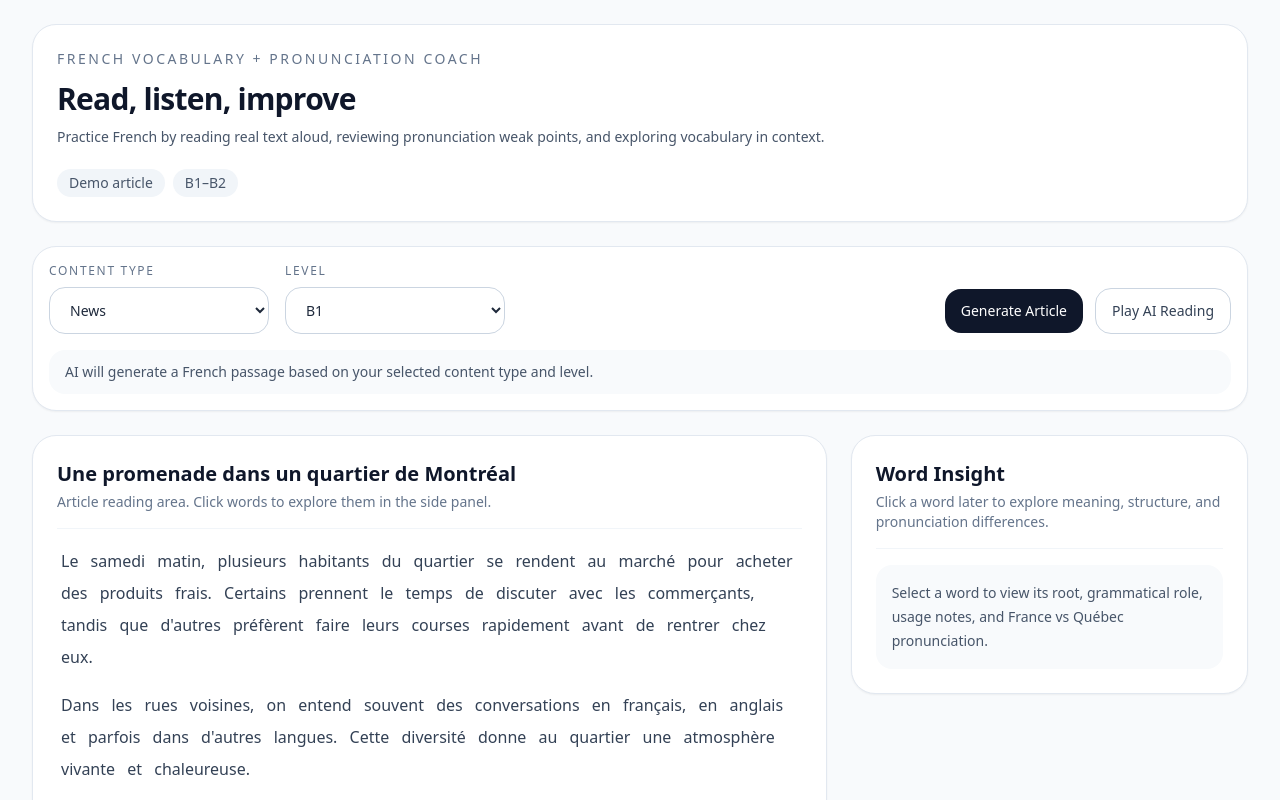
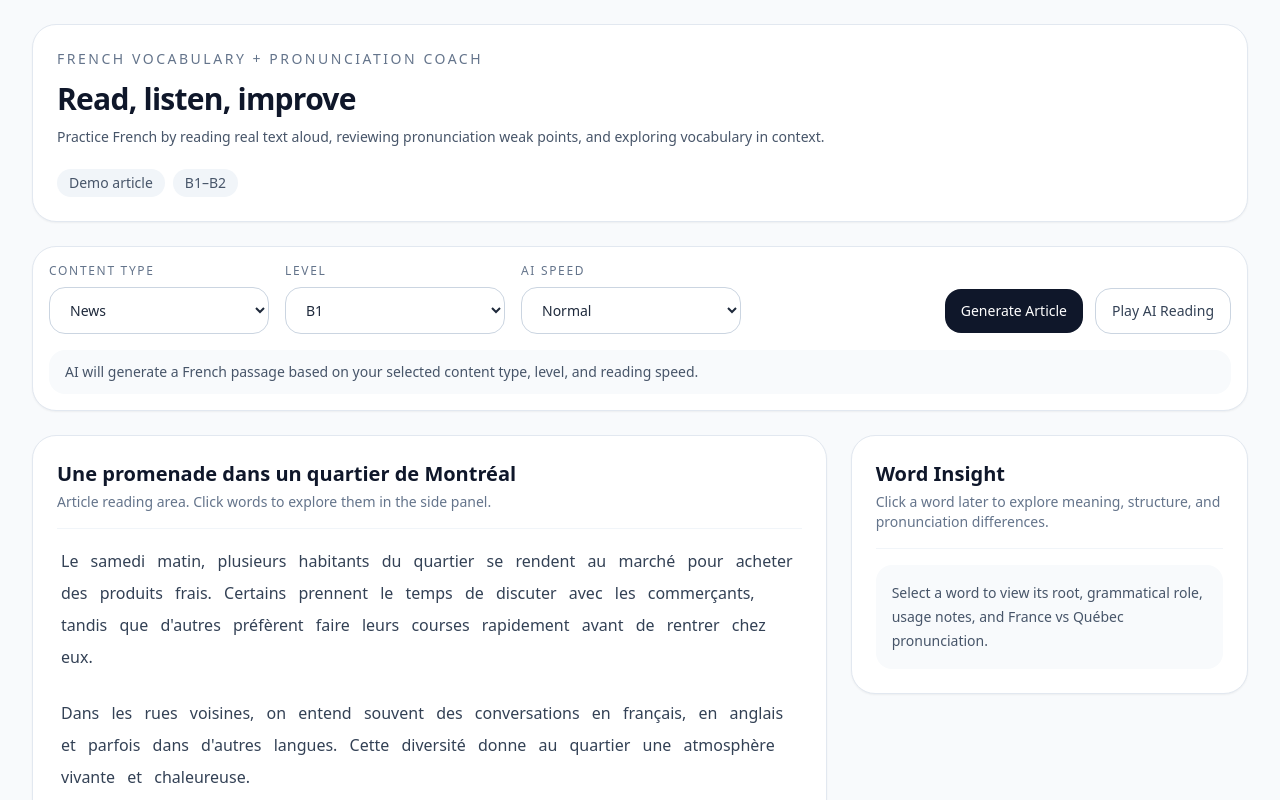
Before and after one commit to kwesimugisa-source/french-vocab-pronunciation-coach, a Next.js app: page / in a window 1280 px wide. Shown: the top 800 px of the page. Built offline with nearby package versions, Linux system fonts and the light colour scheme.

Commit message:
Add poetry mode and AI reading speed controls

```diff
--- a/app/api/generate-article/route.ts
+++ b/app/api/generate-article/route.ts
@@ -17,17 +17,22 @@ export async function POST(req: Request) {
 
     const client = new OpenAI({ apiKey });
 
-    const { contentType = "news", level = "B1" } = await req.json();
+    const {
+  contentType = "news",
+  level = "B1",
+  seed = Date.now(),
+} = await req.json();
 
     const response = await client.responses.create({
       model: "gpt-5.4-mini",
+      temperature: 0.8,
       input: [
         {
           role: "system",
           content: [
             {
               type: "input_text",
-              text: `You generate short French reading passages for learners.
+             text: `You generate short French reading passages for learners.
 
 Return only valid JSON:
 {
@@ -41,17 +46,28 @@ Rules:
 - Write in French only
 - Match CEFR level
 - Match content type
-- 3 short paragraphs
-- Natural and readable`,
-            },
-          ],
-        },
-        {
+- For non-poetry content types, write 3 short paragraphs.
+- Natural and readable.
+- If content type is "poetry", generate a short French poem, NOT an article.
+- For poetry, the "text" field MUST preserve verse formatting with line breaks.
+- Use 3 short stanzas.
+- Each stanza should have 3–4 lines.
+- Separate stanzas with a blank line.
+- Do not write paragraphs for poetry.`,
+
+    },
+  ],
+},
+{
           role: "user",
           content: [
             {
               type: "input_text",
-              text: `Content type: ${contentType}\nLevel: ${level}`,
+             text:
+  `Content type: ${contentType}\n` +
+  `Level: ${level}\n` +
+  `Variation seed: ${seed}\n\n` +
+  `Generate a fresh article every time. Do not reuse the same setting, characters, opening situation, or article structure. Vary topic, vocabulary focus, verbs, locations, and problem/conflict.`,
             },
           ],
         },
--- a/app/api/read-passage/route.ts
+++ b/app/api/read-passage/route.ts
@@ -13,16 +13,26 @@ export async function POST(req: Request) {
 
     const client = new OpenAI({ apiKey });
 
-    const { text } = await req.json();
+    const { text, speed = "normal" } = await req.json();
 
     if (!text) {
       return new Response("Missing text", { status: 400 });
     }
 
+    const speedMap: Record<string, number> = {
+      "very-slow": 0.7,
+      slow: 0.85,
+      normal: 1.0,
+      fast: 1.15,
+    };
+
+    const playbackSpeed = speedMap[speed] ?? 1.0;
+
     const audioResponse = await client.audio.speech.create({
       model: "gpt-4o-mini-tts",
       voice: "alloy",
       input: text,
+      speed: playbackSpeed,
     });
 
     const buffer = await audioResponse.arrayBuffer();
--- a/app/page.tsx
+++ b/app/page.tsx
@@ -56,6 +56,7 @@ export default function Page() {
   const [contentType, setContentType] = useState("news");
   const [level, setLevel] = useState("B1");
   const [isPlayingAudio, setIsPlayingAudio] = useState(false);
+  const [readingSpeed, setReadingSpeed] = useState("normal");
 
   const [article, setArticle] = useState<ArticleData>(initialArticle);
   const [isGenerating, setIsGenerating] = useState(false);
@@ -70,9 +71,18 @@ export default function Page() {
     priority: string;
   } | null>(null);
 
+  const [pronunciationScore, setPronunciationScore] = useState<{
+  overall: number;
+  pronunciation: number;
+  fluency: number;
+  intonation: number;
+} | null>(null);
+
   const [pronunciationWeakPoints, setPronunciationWeakPoints] = useState<
     { word: string; note: string; severity: "low" | "medium" | "high" }[]
   >([]);
+
+const [learningWords, setLearningWords] = useState<string[]>([]);
 
   const fallbackInsight = useMemo<WordInsight | null>(() => {
     if (!selectedWordKey) return null;
@@ -172,6 +182,7 @@ export default function Page() {
         },
         body: JSON.stringify({
   text: article.text,
+  speed: readingSpeed,
 }),
       });
 
@@ -282,7 +293,17 @@ export default function Page() {
     console.log("Weak points received:", data.weakPoints);
 
     setPronunciationSummary(data.summary ?? null);
+    setPronunciationScore(data.score ?? null);
     setPronunciationWeakPoints(data.weakPoints || []);
+
+    const newWords = (data.weakPoints || []).map(
+      (item: { word: string }) => item.word
+    );
+
+    setLearningWords((prev) => {
+      const merged = [...prev, ...newWords];
+      return [...new Set(merged)];
+    });
 
     alert("Pronunciation analysis received.");
     console.log("Transcript:", data.transcript);
@@ -304,6 +325,7 @@ export default function Page() {
         body: JSON.stringify({
   contentType,
   level,
+  seed: Date.now(),
 }),
       });
 
@@ -340,6 +362,7 @@ export default function Page() {
       setSelectedWord(null);
       setSelectedWordKey(null);
       setPronunciationSummary(null);
+      setPronunciationScore(null);
       setPronunciationWeakPoints([]);
     } catch (error) {
       console.error(error);
@@ -362,6 +385,8 @@ export default function Page() {
         onLevelChange={setLevel}
         onPlayAudio={handlePlayAudio}
         onGenerateArticle={handleGenerateArticle}
+        readingSpeed={readingSpeed}
+        onReadingSpeedChange={setReadingSpeed}
       />
 
       <div className="grid gap-6 lg:grid-cols-[minmax(0,2fr)_minmax(320px,1fr)]">
@@ -387,10 +412,37 @@ export default function Page() {
         onAnalyzePronunciation={handleAnalyzePronunciation}
       />
 
-      <div className="mt-6 grid gap-6 lg:grid-cols-2">
+      <div className="mt-6 space-y-6">
+  {pronunciationScore && (
+    <div className="grid gap-3 sm:grid-cols-2 lg:grid-cols-4">
+      <div className="rounded-xl border bg-white p-4">
+        <div className="text-xs text-slate-500">Overall</div>
+        <div className="text-2xl font-bold">{pronunciationScore.overall}/100</div>
+      </div>
+
+      <div className="rounded-xl border bg-white p-4">
+        <div className="text-xs text-slate-500">Pronunciation</div>
+        <div className="text-2xl font-bold">{pronunciationScore.pronunciation}/100</div>
+      </div>
+
+      <div className="rounded-xl border bg-white p-4">
+        <div className="text-xs text-slate-500">Fluency</div>
+        <div className="text-2xl font-bold">{pronunciationScore.fluency}/100</div>
+      </div>
+
+      <div className="rounded-xl border bg-white p-4">
+        <div className="text-xs text-slate-500">Intonation</div>
+        <div className="text-2xl font-bold">{pronunciationScore.intonation}/100</div>
+      </div>
+    </div>
+  )}
+
+  <div className="grid gap-6 lg:grid-cols-2">
     <PronunciationSummary summary={pronunciationSummary} />
     <WeakPointsPanel weakPoints={pronunciationWeakPoints} />
   </div>
+</div>
+
     </AppShell>
   );
 }
--- a/components/article-reader/ArticleTextPanel.tsx
+++ b/components/article-reader/ArticleTextPanel.tsx
@@ -21,7 +21,6 @@ export default function ArticleTextPanel({
   weakWords = [],
 }: Props) {
   const normalizedSelectedWord = selectedWord ? normalizeWord(selectedWord) : null;
-
   const weakWordSet = new Set(weakWords.map(normalizeWord).filter(Boolean));
 
   return (
@@ -33,11 +32,15 @@ export default function ArticleTextPanel({
         </p>
       </div>
 
-      <div className="space-y-4 text-[16px] leading-8 text-slate-700">
-        {article.text.split("\n\n").map((paragraph, index) => (
-          <p key={index}>
-            {paragraph.split(" ").map((word, i) => {
-              const cleaned = normalizeWord(word);
+      <div className="space-y-6 text-[16px] leading-8 text-slate-700">
+        {article.text.split("\n\n").map((block, index) => (
+          <p key={index} className="whitespace-pre-line">
+            {block.split(/(\s+)/).map((part, i) => {
+              if (/^\s+$/.test(part)) {
+                return part;
+              }
+
+              const cleaned = normalizeWord(part);
               const isSelected = cleaned && cleaned === normalizedSelectedWord;
               const isWeak = cleaned && weakWordSet.has(cleaned);
 
@@ -45,7 +48,7 @@ export default function ArticleTextPanel({
                 <button
                   key={`${index}-${i}`}
                   type="button"
-                  onClick={() => onWordClick(word)}
+                  onClick={() => onWordClick(part)}
                   className={[
                     "inline rounded px-1 text-left transition",
                     "hover:bg-amber-100",
@@ -56,7 +59,7 @@ export default function ArticleTextPanel({
                       : "",
                   ].join(" ")}
                 >
-                  {word}&nbsp;
+                  {part}
                 </button>
               );
             })}
--- a/components/article-reader/ReadingSetupBar.tsx
+++ b/components/article-reader/ReadingSetupBar.tsx
@@ -1,10 +1,12 @@
 type Props = {
   contentType: string;
   level: string;
+  readingSpeed: string;
   isPlayingAudio: boolean;
   isGenerating: boolean;
   onContentTypeChange: (value: string) => void;
   onLevelChange: (value: string) => void;
+  onReadingSpeedChange: (value: string) => void;
   onPlayAudio: () => void;
   onGenerateArticle: () => void;
 };
@@ -16,24 +18,34 @@ const contentTypes = [
   { value: "conversation", label: "Conversation" },
   { value: "academic", label: "Academic" },
   { value: "everyday-life", label: "Everyday Life" },
+  { value: "poetry", label: "Poésie" },
 ];
 
 const levels = ["A1", "A2", "B1", "B2", "C1", "C2"];
 
+const readingSpeeds = [
+  { value: "very-slow", label: "Très lent" },
+  { value: "slow", label: "Lent" },
+  { value: "normal", label: "Normal" },
+  { value: "fast", label: "Rapide" },
+];
+
 export default function ReadingSetupBar({
   contentType,
   level,
+  readingSpeed,
   isPlayingAudio,
   isGenerating,
   onContentTypeChange,
   onLevelChange,
+  onReadingSpeedChange,
   onPlayAudio,
   onGenerateArticle,
 }: Props) {
   return (
     <section className="mb-6 rounded-3xl border border-slate-200 bg-white p-4 shadow-sm">
       <div className="flex flex-col gap-4 lg:flex-row lg:items-end lg:justify-between">
-        <div className="grid gap-4 sm:grid-cols-2">
+        <div className="grid gap-4 sm:grid-cols-3">
           <div className="min-w-[220px]">
             <label
               htmlFor="contentType"
@@ -75,6 +87,27 @@ export default function ReadingSetupBar({
               ))}
             </select>
           </div>
+
+          <div className="min-w-[160px]">
+            <label
+              htmlFor="readingSpeed"
+              className="mb-2 block text-xs font-medium uppercase tracking-[0.14em] text-slate-500"
+            >
+              AI Speed
+            </label>
+            <select
+              id="readingSpeed"
+              value={readingSpeed}
+              onChange={(e) => onReadingSpeedChange(e.target.value)}
+              className="w-full rounded-2xl border border-slate-300 bg-white px-4 py-3 text-sm text-slate-800 outline-none transition focus:border-slate-500"
+            >
+              {readingSpeeds.map((speed) => (
+                <option key={speed.value} value={speed.value}>
+                  {speed.label}
+                </option>
+              ))}
+            </select>
+          </div>
         </div>
 
         <div className="flex flex-wrap items-center gap-3">
@@ -98,7 +131,7 @@ export default function ReadingSetupBar({
       </div>
 
       <div className="mt-4 rounded-2xl bg-slate-50 px-4 py-3 text-sm text-slate-600">
-        AI will generate a French passage based on your selected content type and level.
+        AI will generate a French passage based on your selected content type, level, and reading speed.
       </div>
     </section>
   );
```
Also changed, not shown: app/api/analyze-pronunciation/route.ts (+34 -4 lines). Lines whose indentation alone changed are shown as unchanged.
